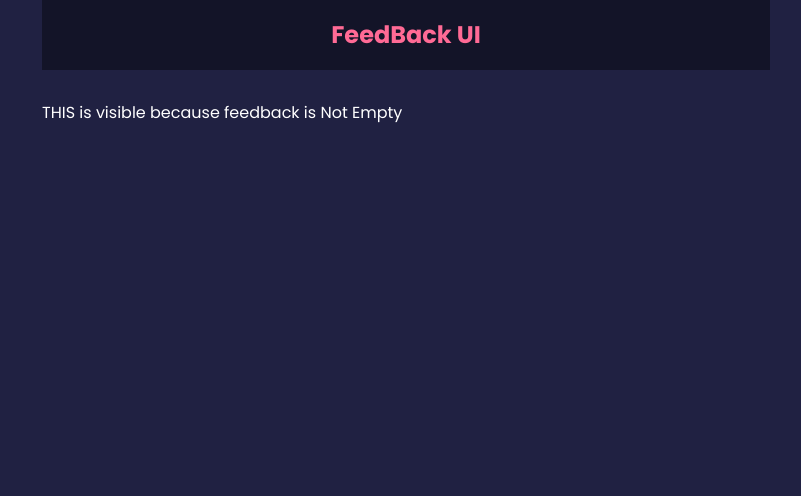
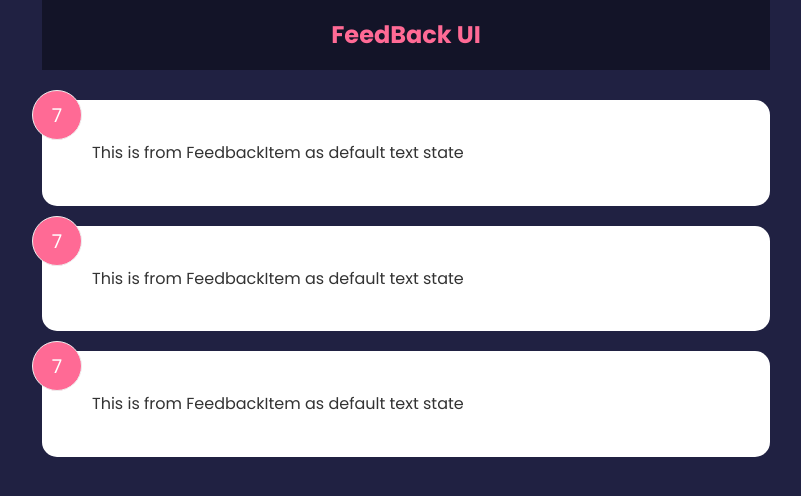
Before and after one commit to MrGultekin/react-intro-rating-app, a React (Vite) app in the folder ratingApp/: page / in a window 1280 px wide. Shown: the top 496 px of the page, without its empty margins (234-1035 px from the left). Built offline with nearby package versions, Linux system fonts and the light colour scheme.

Commit message:
map works

```diff
--- a/ratingApp/src/components/FeedbackItem.jsx
+++ b/ratingApp/src/components/FeedbackItem.jsx
@@ -2,10 +2,9 @@ import React, {useState} from 'react';
 import PropTypes from 'prop-types';
 import FeedbackData from "../data/FeedbackData.js";
 
-const FeedbackItem = props => {
+const FeedbackItem = () => {
 	const [rating, setRating] = useState(7)
-	const [text, setText] = useState()
-
+	const [text, setText] = useState('This is from FeedbackItem as default text state')
 
 
 	return (
--- a/ratingApp/src/components/FeedbackList.jsx
+++ b/ratingApp/src/components/FeedbackList.jsx
@@ -1,4 +1,5 @@
 import React from 'react';
+import FeedbackItem from "./FeedbackItem.jsx";
 
 const FeedbackList = ({feedback}) => {
 	if (!feedback || feedback.length === 0) {
@@ -8,7 +9,14 @@ const FeedbackList = ({feedback}) => {
 			</p>
 		)
 	}
-	return <div> THIS is visible because feedback is Not Empty</div>
+	return (
+			<div className={'feedback-list'}>
+				{feedback.map((item) =>(
+					<FeedbackItem key={item.id} item={item}/>
+				))}
+			</div>
+
+		)
 
 }
 
```
